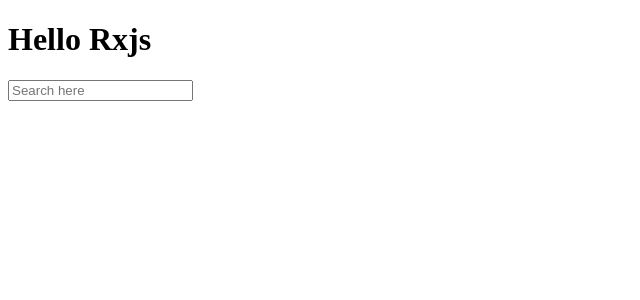
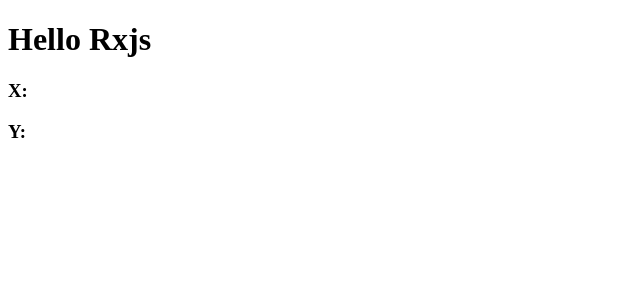
Before and after one commit to nermint/rxjs_intro, an Angular app: page / in a window 1280 px wide. Shown: the top 300 px of the page, without its empty margins (0-640 px from the left). Built offline with nearby package versions, Linux system fonts and the light colour scheme.

Commit message:
define_x_y_coordinates

```diff
--- a/src/app/app.component.html
+++ b/src/app/app.component.html
@@ -1,10 +1,5 @@
 <h1>Hello Rxjs</h1>
-<input type="text" placeholder="Search here" [(ngModel)]="inputValue" (keyup)="searchUser(inputValue)">
 
-<div *ngIf="user">
-  <img src="{{user.avatar_url}}" width="150" alt=""> <br>
-  <b>Username: </b> {{user.login}}  <br>
-  <b>Bio: </b> {{user.bio}}  <br>
-  <b>Public repos: </b> {{user.public_repos}} <br>
-  <b>Created at: </b> {{user.created_at | date}}
-</div>
+
+<h3>X: {{cordinateX}}</h3>
+<h3>Y: {{ cordinateY }}</h3>
--- a/src/app/app.component.ts
+++ b/src/app/app.component.ts
@@ -1,7 +1,5 @@
 import {Component, OnInit} from '@angular/core';
 import {fromEvent, of} from 'rxjs';
-import {filter, map} from 'rxjs/operators';
-import {HttpClient} from '@angular/common/http';
 
 @Component({
   selector: 'app-root',
@@ -11,24 +9,25 @@ import {HttpClient} from '@angular/common/http';
 export class AppComponent implements OnInit{
   title = 'observables';
 
-  inputVal: string;
-  user;
-  constructor(private http: HttpClient) {
+  cordinateX: number;
+  cordinateY: number;
+
+  moveStream$ = fromEvent(document, 'mousemove');
+
+  constructor() {
   }
 
   ngOnInit(): void {
-  }
-
-  searchUser(val){
-    this.inputVal = val;
-    this.http.get(`https://api.github.com/users/${this.inputVal}`)
-      .subscribe(data => {
-        console.log(data);
-        this.user = data;
-      });
-    console.log(this.inputVal);
+    this.moveStream$.subscribe( val => {
+      // console.log(val);
+      this.cordinateX = val.clientX;
+      this.cordinateY = val.clientY;
+    });
   }
 
 
 
+
+
+
 }
--- a/src/app/app.module.ts
+++ b/src/app/app.module.ts
@@ -3,7 +3,7 @@ import { NgModule } from '@angular/core';
 import { FormsModule } from '@angular/forms';
 
 import { AppComponent } from './app.component';
-import {HttpClientModule} from '@angular/common/http';
+
 
 @NgModule({
   declarations: [
@@ -11,8 +11,7 @@ import {HttpClientModule} from '@angular/common/http';
   ],
   imports: [
     BrowserModule,
-    FormsModule,
-    HttpClientModule
+    FormsModule
   ],
   providers: [],
   bootstrap: [AppComponent]
```
